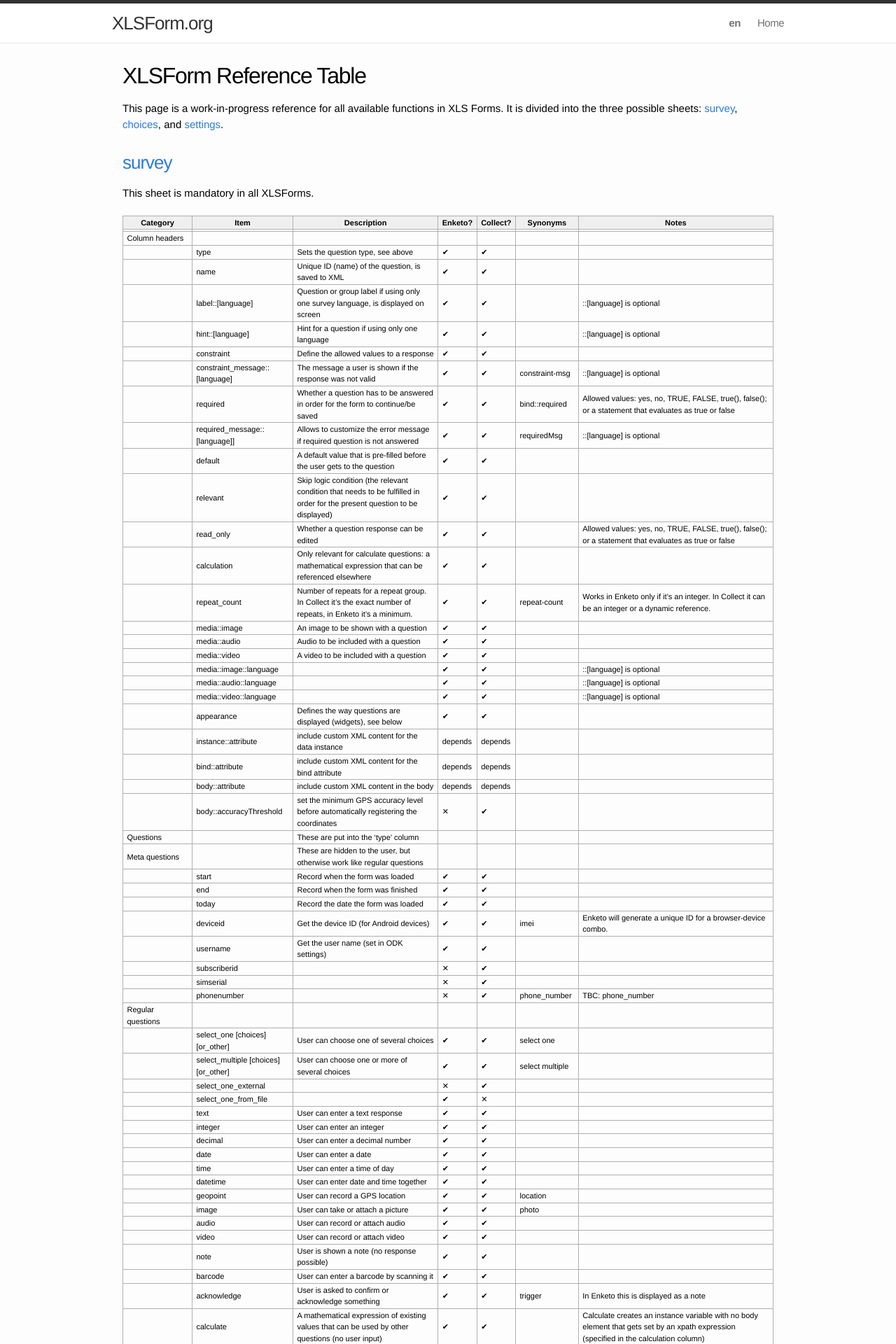
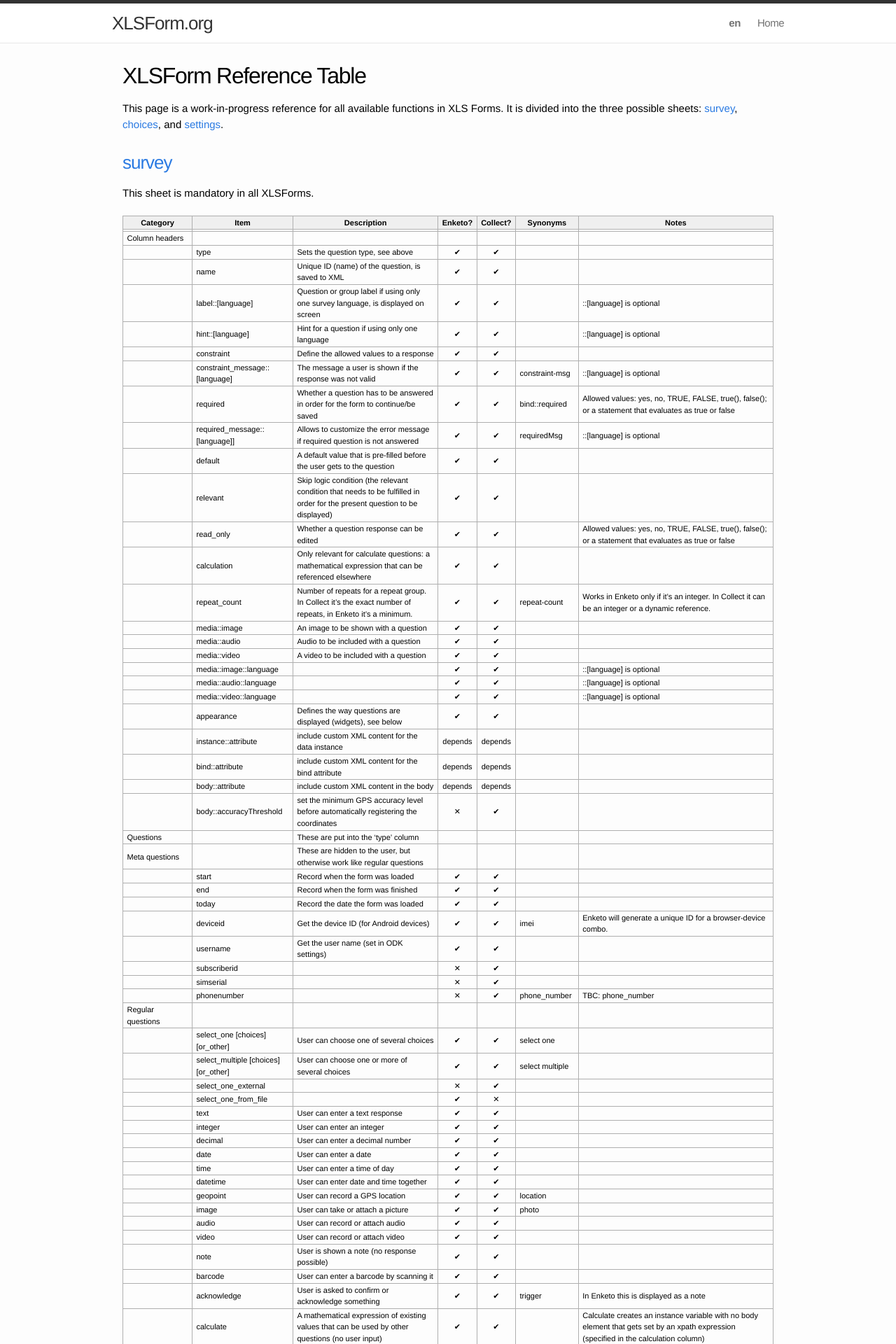
Before and after one commit to XLSForm/xlsform.github.io, a Jekyll site: the page built from en/ref-table.md, in a window 1280 px wide. Shown: the top 1920 px of the page at 70% size. Built offline with Jekyll 4.4.1, drawn with Linux system fonts in a browser that asks for light colours.

Commit message:
Center the content in the Collect/Enketo columns in the ref-table, #132

```diff
--- a/_includes/table.html
+++ b/_includes/table.html
@@ -13,7 +13,7 @@
 {% endfor %}
 {% endcapture %}
 {% assign incl-columns = columns | replace: ' ', '' | strip_newlines | split: ',' %}
-<table>
+<table class="{{include.sheet}}-sheet">
   <thead>
     {% for prop in site.data[include.sheet].first %}
       {% if incl-columns[forloop.index0] == '1' %}
--- a/assets/css/main.css
+++ b/assets/css/main.css
@@ -352,6 +352,16 @@ table tr td {
 
 .post pre.terminal code { background-color: #333; }
 
+/* center ODK and Enketo columns in ref-table */
+.survey-sheet td:nth-of-type(4),
+.survey-sheet td:nth-of-type(5),
+.choices-sheet td:nth-of-type(3),
+.choices-sheet td:nth-of-type(4),
+.settings-sheet td:nth-of-type(4),
+.settings-sheet td:nth-of-type(5){
+  text-align: center;
+}
+
 /* Syntax highlighting styles */
 /* ----------------------------------------------------------*/
 
```
Also changed, not shown: README.md.
